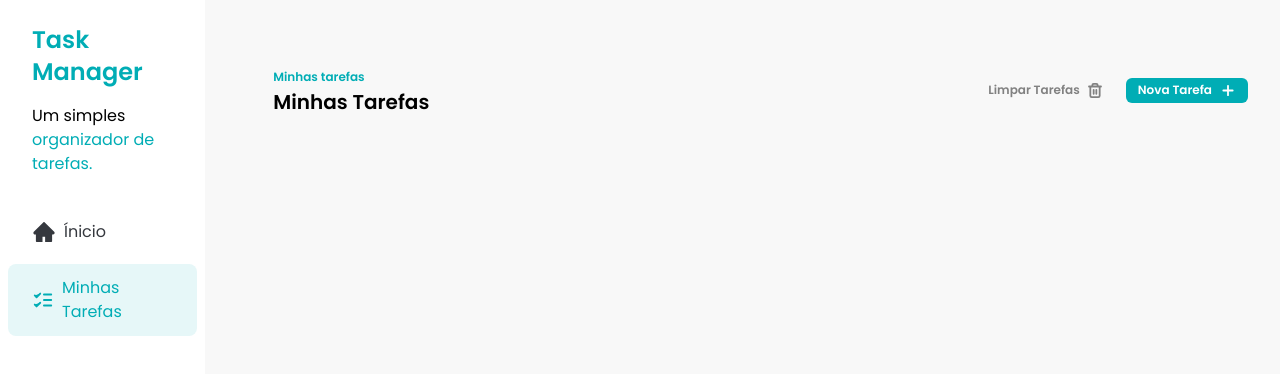
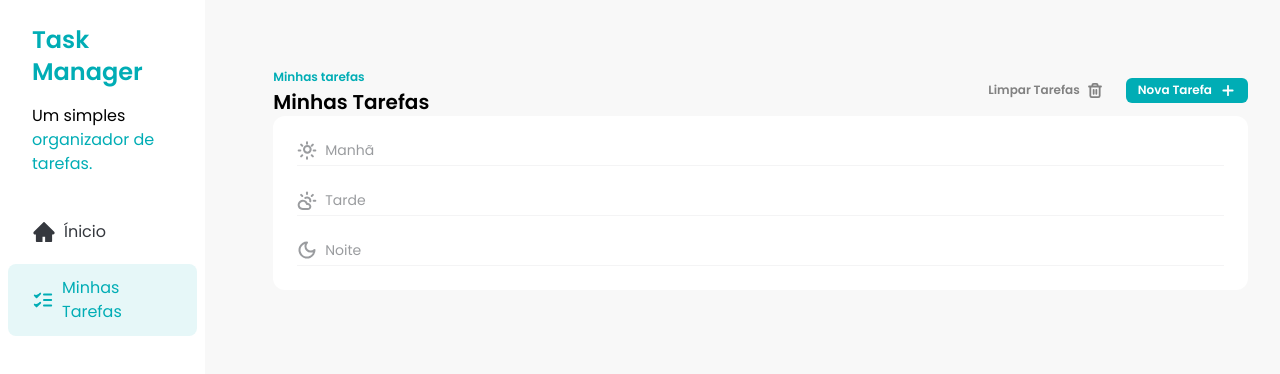
Before and after one commit to andressouza25/fsc-task-frontend, a React (Vite) app: page / in a window 1280 px wide. Shown: the top 374 px of the page. Built offline with nearby package versions, Linux system fonts and the light colour scheme.

Commit message:
feat: add separator between tasks

```diff
--- a/src/components/Tasks.jsx
+++ b/src/components/Tasks.jsx
@@ -1,10 +1,14 @@
 import Button from './Button'
 import AddIcon from '../assets/icons/add.svg?react'
 import TrashIcon from '../assets/icons/trash.svg?react'
+import SunIcon from '../assets/icons/sun.svg?react'
+import CloudSunIcon from '../assets/icons/cloud-sun.svg?react'
+import MoonIcon from '../assets/icons/moon.svg?react'
 
 const Tasks = () => {
   return (
     <div className="w-full px-8 py-16">
+      {/* { BOTOES} */}
       <div className="flex w-full justify-between">
         <div>
           <span className="text-xs font-semibold text-[#00ADB5]">
@@ -24,6 +28,31 @@
           </Button>
         </div>
       </div>
+
+      {/* { LISTA DE TAREFAS} */}
+      <div className="rounded-xl bg-white p-6">
+        {/* { MANHÃ} */}
+        <div className="space-y-3">
+          <div className="flex gap-2 border-b border-solid border-[#F4F4F5] pb-1">
+            <SunIcon />
+            <p className="text-sm text-[#9A9C9F]">Manhã</p>
+          </div>
+        </div>
+        {/* TARDE */}
+        <div className="my-6 space-y-3">
+          <div className="flex gap-2 border-b border-solid border-[#F4F4F5] pb-1">
+            <CloudSunIcon />
+            <p className="text-sm text-[#9A9C9F]">Tarde</p>
+          </div>
+        </div>
+        {/* NOITE */}
+        <div className="space-y-3">
+          <div className="flex gap-2 border-b border-solid border-[#F4F4F5] pb-1">
+            <MoonIcon />
+            <p className="text-sm text-[#9A9C9F]">Noite</p>
+          </div>
+        </div>
+      </div>
     </div>
   )
 }
```
